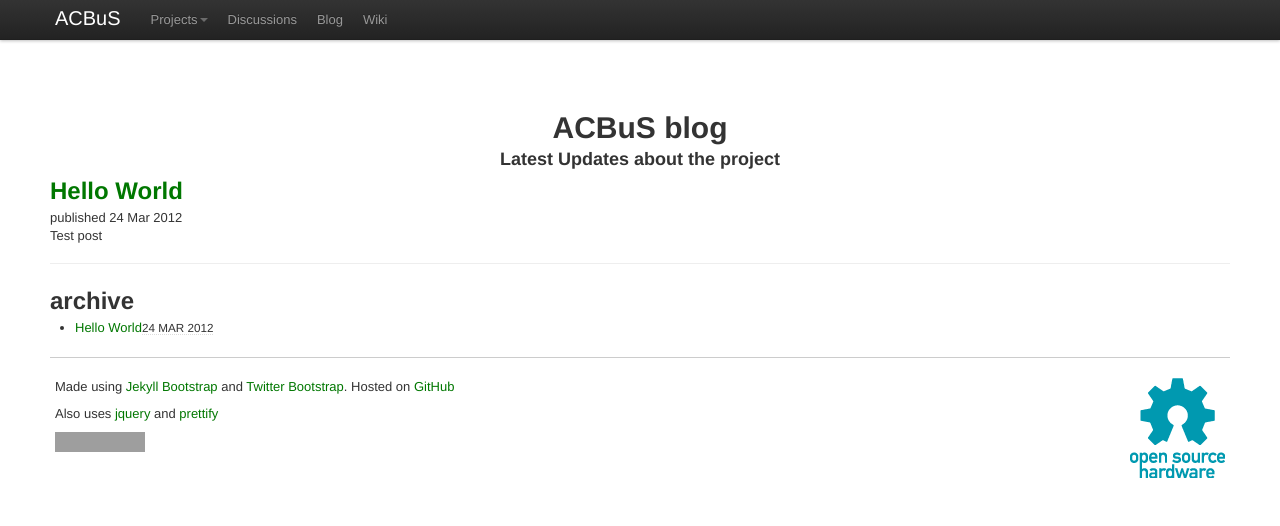
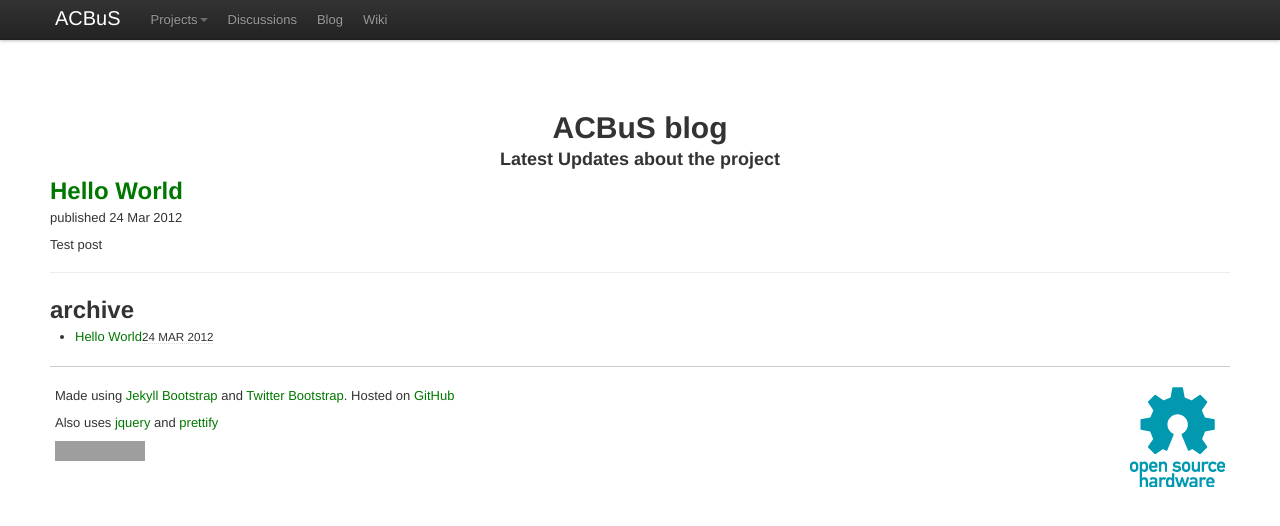
Before and after one commit to acbus/_acbus.github.com, a Jekyll site: the page built from blog/index.html, in a window 1280 px wide. Shown: the top 526 px of the page. Built offline with Jekyll 4.4.1, drawn with Linux system fonts in a browser that asks for light colours; Markdown is read by kramdown in place of the engine named in the settings; grey boxes are pictures that could not be loaded.

Commit message:
blog content paragraph

```diff
--- a/blog/index.html
+++ b/blog/index.html
@@ -11,7 +11,7 @@ title: ACBuB Blog
 <div id="post">
   <h2><a href="{{ first_post.url }}">{{ first_post.title }}</a></h2>
   <div id="date">published {{ first_post.date | date_to_string }}</div>
-  {{ first_post.content }}
+  <p>{{ first_post.content }}</p>
 </div>
 
 <hr />
```
